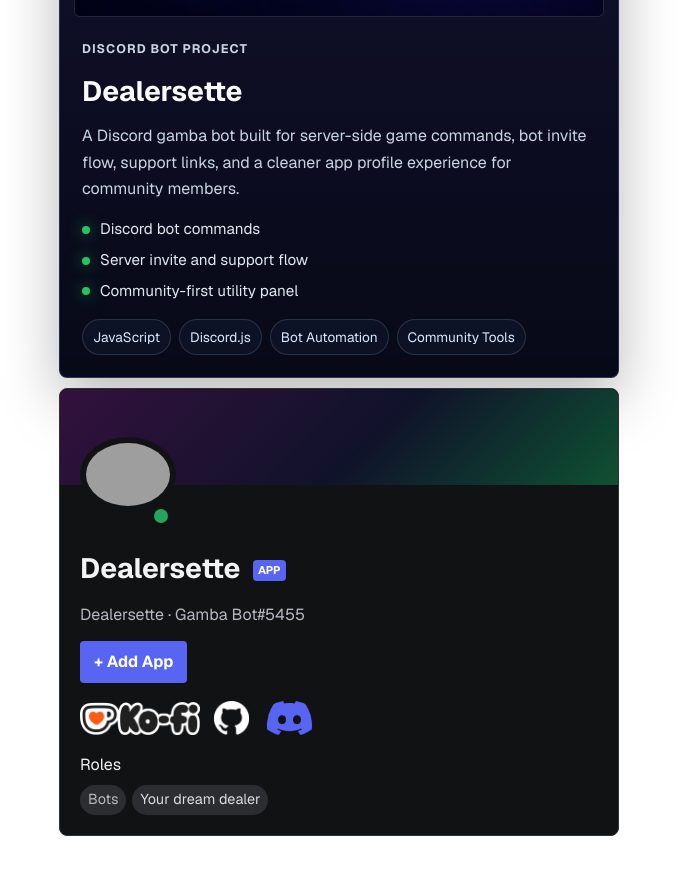
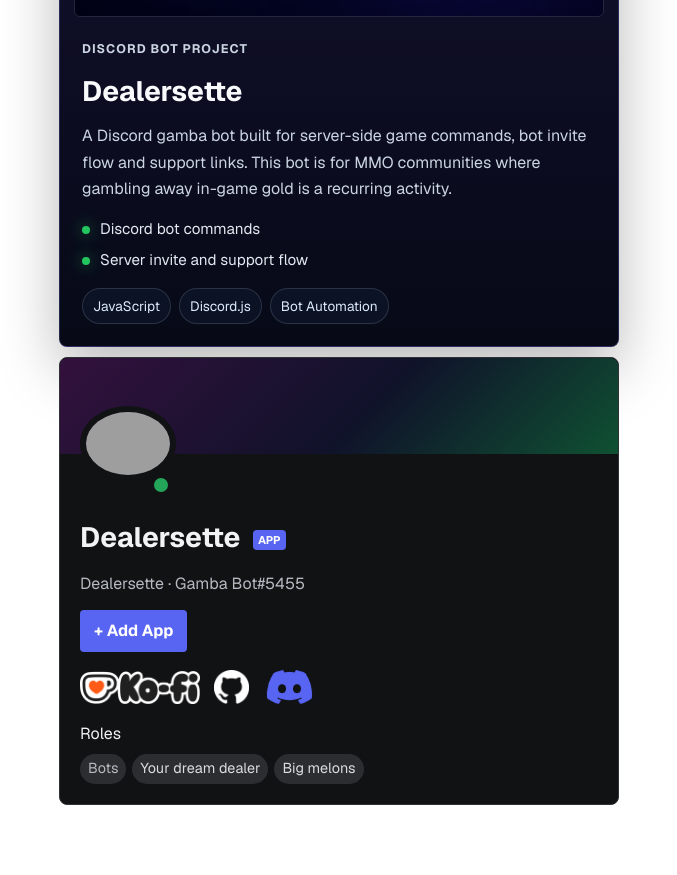
Before and after one commit to chilipepperpixels/sanctuary, a Next.js app: page /projects in a window 1280 px wide. Shown: the part 1160-2035 px from the top of the page, without its empty margins (405-1082 px from the left). After the commit the page ends 2005 px from the top, so only its background shows below. Built offline with nearby package versions, Linux system fonts and the light colour scheme; grey boxes are pictures that could not be loaded.

Commit message:
feat: update Discord bot description and add new role for enhanced clarity

```diff
--- a/src/app/projects/page.js
+++ b/src/app/projects/page.js
@@ -135,21 +135,18 @@
 
                   <p>
                     A Discord gamba bot built for server-side game commands, bot
-                    invite flow, support links, and a cleaner app profile
-                    experience for community members.
+                    invite flow and support links. This bot is for MMO communities where gambling away in-game gold is a recurring activity.
                   </p>
 
                   <div className="project-highlights">
                     <span>Discord bot commands</span>
                     <span>Server invite and support flow</span>
-                    <span>Community-first utility panel</span>
                   </div>
 
                   <div className="tags">
                     <span>JavaScript</span>
                     <span>Discord.js</span>
                     <span>Bot Automation</span>
-                    <span>Community Tools</span>
                   </div>
                 </div>
               </div>
@@ -226,6 +223,7 @@
                     <h4>Roles</h4>
                     <span className="role bot-role">Bots</span>
                     <span className="role">Your dream dealer</span>
+                    <span className="role">Big melons</span>
                   </div>
                 </div>
               </div>
```
